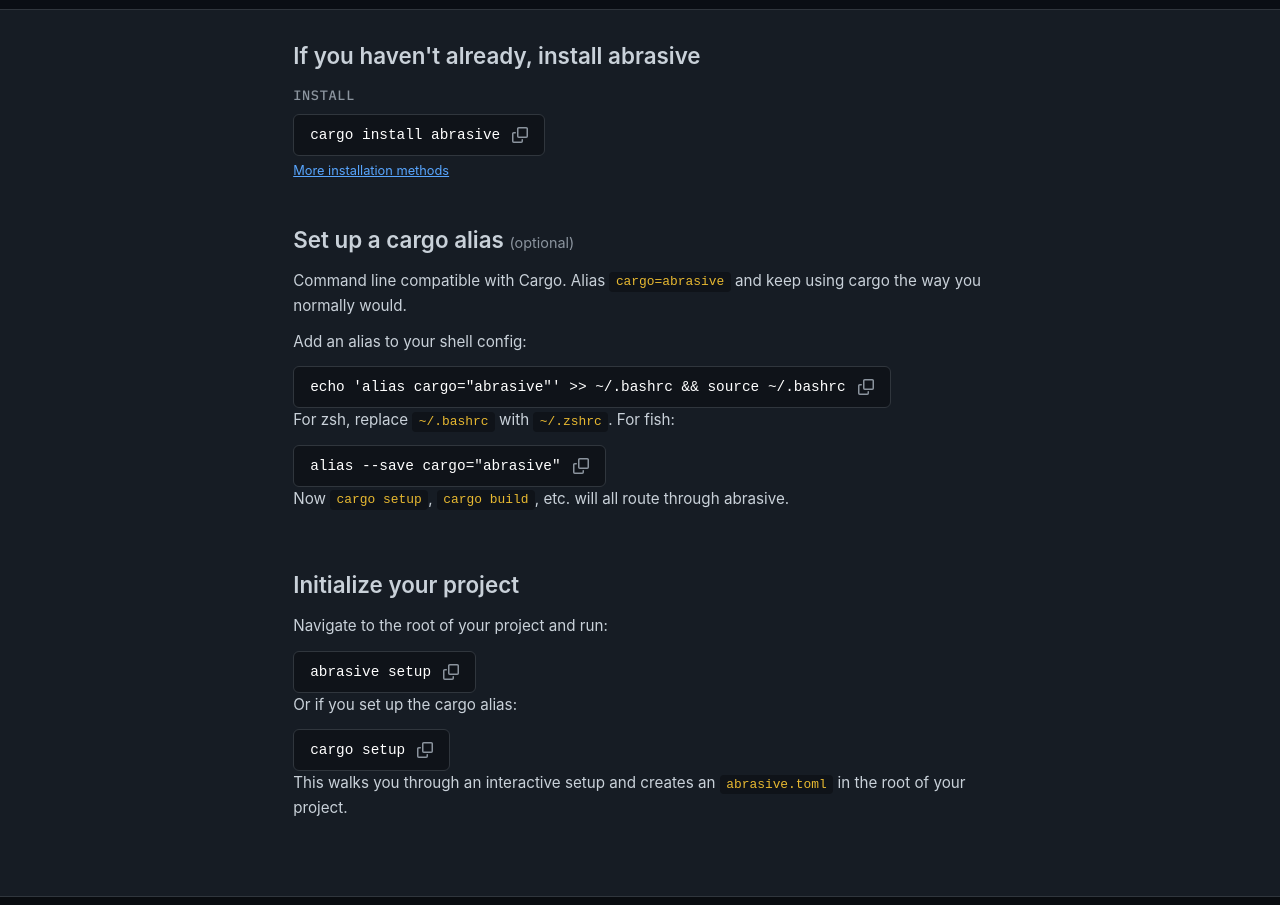
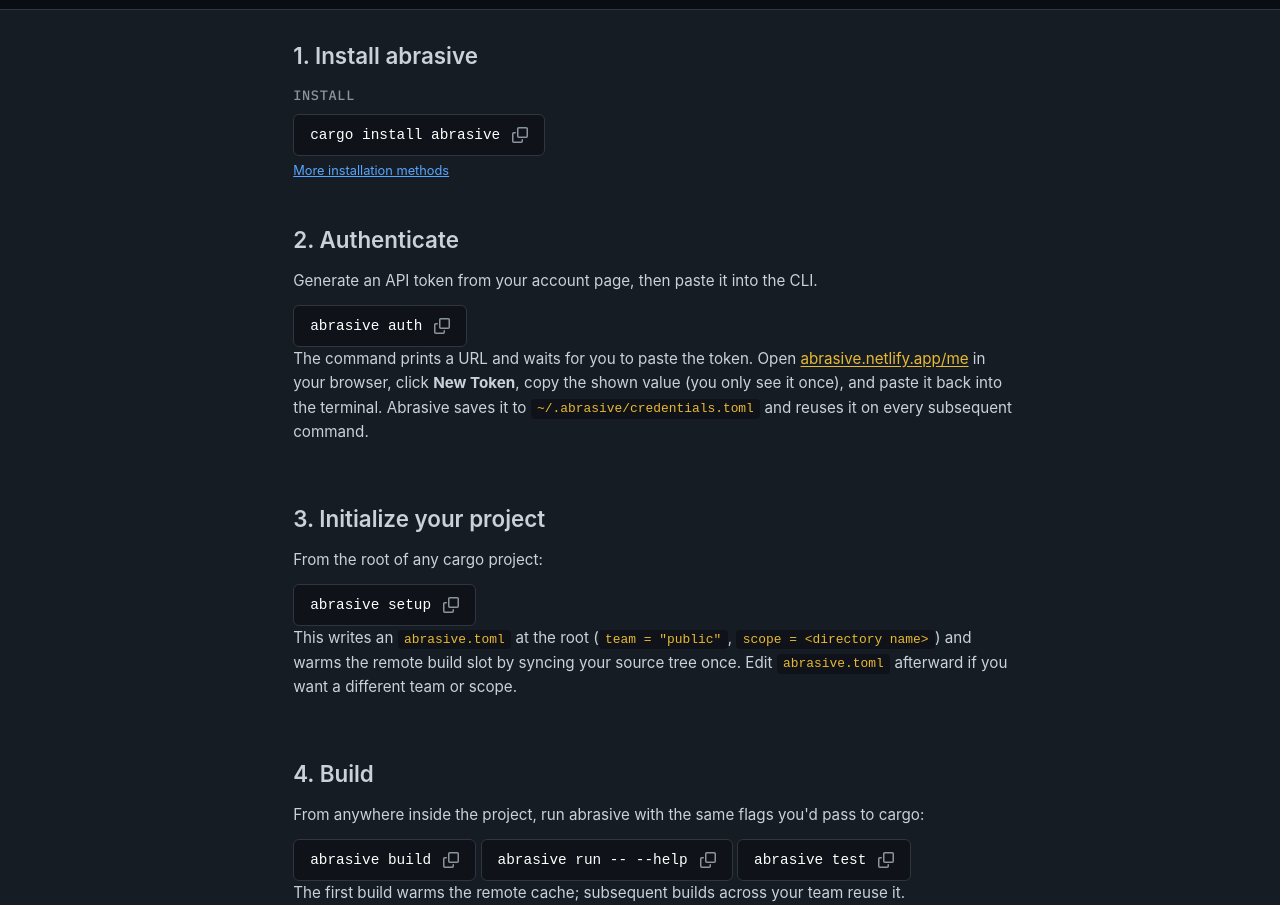
Before and after one commit to Clavigers/abrasive, an Astro site in the folder wasteland/website/: page /getting-started in a window 1280 px wide. Shown: the part 47-952 px from the top of the page. Built offline with nearby package versions, Linux system fonts and the light colour scheme; Astro itself is replaced by a stand-in of ours; no server answers.

Commit message:
more accurate getting started

```diff
--- a/wasteland/website/src/pages/getting-started.mdx
+++ b/wasteland/website/src/pages/getting-started.mdx
@@ -7,16 +7,48 @@
 
 <main>
   <section class="step">
-    ## If you haven't already, install abrasive
+    ## 1. Install abrasive
     <InstallCommand />
   </section>
 
+  <section class="step">
+    ## 2. Authenticate
+
+    Generate an API token from your account page, then paste it into the CLI.
+
+    <CodeBlock code="abrasive auth" />
+
+    The command prints a URL and waits for you to paste the token. Open [abrasive.netlify.app/me](https://abrasive.netlify.app/me) in your browser, click **New Token**, copy the shown value (you only see it once), and paste it back into the terminal. Abrasive saves it to `~/.abrasive/credentials.toml` and reuses it on every subsequent command.
+  </section>
+
+  <section class="step">
+    ## 3. Initialize your project
+
+    From the root of any cargo project:
+
+    <CodeBlock code="abrasive setup" />
+
+    This writes an `abrasive.toml` at the root (`team = "public"`, `scope = <directory name>`) and warms the remote build slot by syncing your source tree once. Edit `abrasive.toml` afterward if you want a different team or scope.
+  </section>
+
+  <section class="step">
+    ## 4. Build
+
+    From anywhere inside the project, run abrasive with the same flags you'd pass to cargo:
+
+    <CodeBlock code="abrasive build" />
+    <CodeBlock code="abrasive run -- --help" />
+    <CodeBlock code="abrasive test" />
+
+    The first build warms the remote cache; subsequent builds across your team reuse it.
+  </section>
+
   <section class="step" id="alias">
-    ## Set up a cargo alias <span class="optional">(optional)</span>
+    ## 5. Set up a cargo alias <span class="optional">(optional)</span>
 
-    Command line compatible with Cargo. Alias `cargo=abrasive` and keep using cargo the way you normally would.
+    Abrasive is command-line compatible with cargo. Aliasing `cargo=abrasive` lets you keep all your existing muscle memory and scripts.
 
-    Add an alias to your shell config:
+    For bash:
 
     <CodeBlock code={`echo 'alias cargo="abrasive"' >> ~/.bashrc && source ~/.bashrc`} />
 
@@ -24,21 +56,7 @@
 
     <CodeBlock code={`alias --save cargo="abrasive"`} />
 
-    Now `cargo setup`, `cargo build`, etc. will all route through abrasive.
-  </section>
-
-  <section class="step">
-    ## Initialize your project
-
-    Navigate to the root of your project and run:
-
-    <CodeBlock code="abrasive setup" />
-
-    Or if you set up the cargo alias:
-
-    <CodeBlock code="cargo setup" />
-
-    This walks you through an interactive setup and creates an `abrasive.toml` in the root of your project.
+    Now `cargo setup`, `cargo build`, `cargo run`, etc. all route through abrasive.
   </section>
 </main>
 
@@ -79,4 +97,12 @@
     font-family: "SFMono-Regular", Consolas, "Liberation Mono", Menlo, monospace;
     font-size: 0.85em;
   }
+  p a {
+    color: var(--accent);
+    text-decoration: underline;
+    text-underline-offset: 2px;
+  }
+  p a:hover {
+    color: #f0c63d;
+  }
 `}</style>
```
